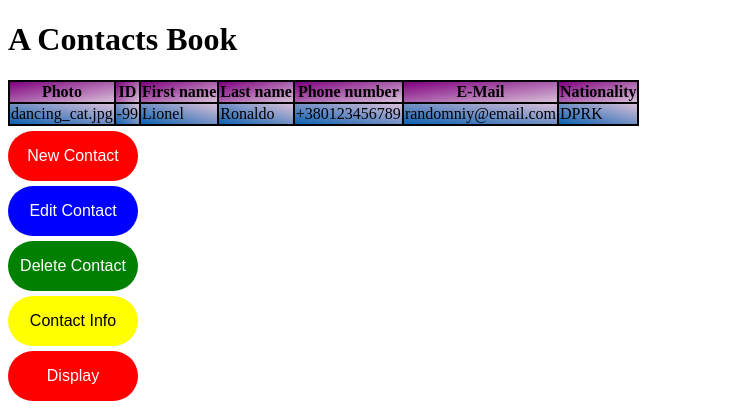
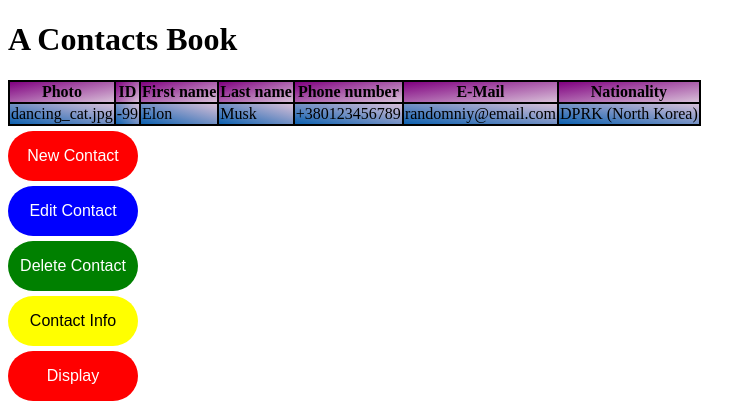
Before and after one commit to Kommandjsdf/Lesson15_AContactsBook, a Django app: template app/templates/index.html in a window 1280 px wide. Shown: the top 420 px of the page, without its empty margins (0-756 px from the left). Run offline with Django 5.2, Linux system fonts and the light colour scheme; the template is opened without the code that fills it, so the values that code supplies are empty.

Commit message:
This is Elon Musk

```diff
--- a/app/templates/index.html
+++ b/app/templates/index.html
@@ -79,11 +79,11 @@
                 <tr>
                     <td class="account-value">dancing_cat.jpg</td>
                     <td class="account-value">-99</td>
-                    <td class="account-value">Lionel</td>
-                    <td class="account-value">Ronaldo</td>
+                    <td class="account-value">Elon</td>
+                    <td class="account-value">Musk</td>
                     <td class="account-value">+380123456789</td>
                     <td class="account-value">randomniy@email.com</td>
-                    <td class="account-value">DPRK</td>
+                    <td class="account-value">DPRK (North Korea)</td>
                 </tr>
             </tbody>
         </table>
```
